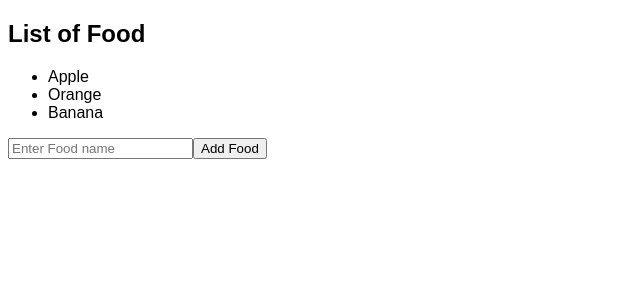
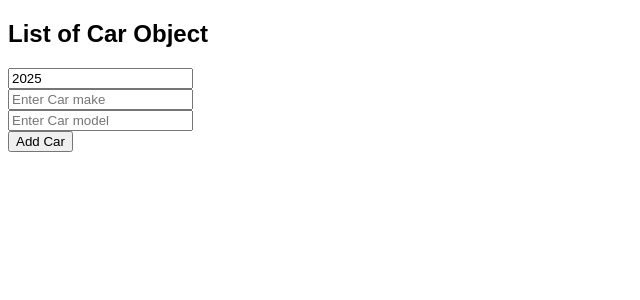
Before and after one commit to Akash0995/ReactJs, a React (Vite) app: page / in a window 1280 px wide. Shown: the top 300 px of the page, without its empty margins (0-640 px from the left). Built offline with nearby package versions, Linux system fonts and the light colour scheme.

Commit message:
add and delete object

```diff
--- a/src/App.jsx
+++ b/src/App.jsx
@@ -7,11 +7,12 @@
 import ColorPicker from "./ColorPicker.jsx";
 import ObComponent from "./ObComponent.jsx";
 import MyFoodComponent from "./MyFoodComponent.jsx";
+import MyCarComponent from "./MyCarComponent.jsx";
 function App() {
 
   return(
     <>
-     <MyFoodComponent></MyFoodComponent>
+     <MyCarComponent></MyCarComponent>
     </>
   )  ;
 
--- /dev/null
+++ b/src/MyCarComponent.jsx
@@ -0,0 +1,60 @@
+import React, {useState} from 'react'
+
+function MyCarComponent()
+{
+    const [cars, setCars] = useState([]);
+    const [carYear, setCarYear] = useState(new Date().getFullYear());
+    const [carMake, setCarMake] = useState("");
+    const [carModel, setCarModel] = useState("");
+
+    function handleAddCar()
+    {
+    const newCar = {
+        year: carYear,
+        make: carMake,
+        model: carModel
+    };
+    setCars(c => [...c, newCar]);
+    }
+
+    function handleRemoveCar(index)
+    {
+        setCars(c => c.filter((_,i) => i != index));
+
+    }
+    function handleYearChange(event)
+    {
+        setCarYear(event.target.value);
+    }
+    function handleMakeChange(event)
+    {
+        setCarMake(event.target.value);
+    }
+    function handleModelChange(event)
+    {
+        setCarModel(event.target.value);
+    }
+
+    return(
+    <div>
+       <h2>List of Car Object</h2>
+       <ul>
+           {cars.map((car,index) =>
+           <li key = {index} onClick={() => handleRemoveCar(index)}>
+               {car.year} {car.make} {car.model}
+           </li>
+        )}
+       </ul>
+       <input type="number" value={carYear} onChange={handleYearChange}></input><br/>
+       <input type="text" value={carMake} onChange={handleMakeChange}
+              placeholder='Enter Car make'></input><br></br>
+       <input type="text" value={carModel} onChange={handleModelChange}
+              placeholder='Enter Car model'></input><br></br>
+       <button onClick={handleAddCar}>Add Car</button>
+    </div>
+
+
+    );
+
+}
+export default MyCarComponent
```
